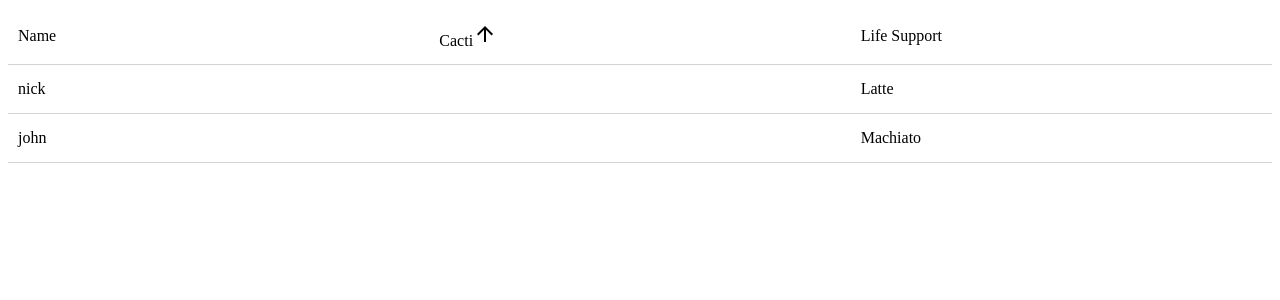
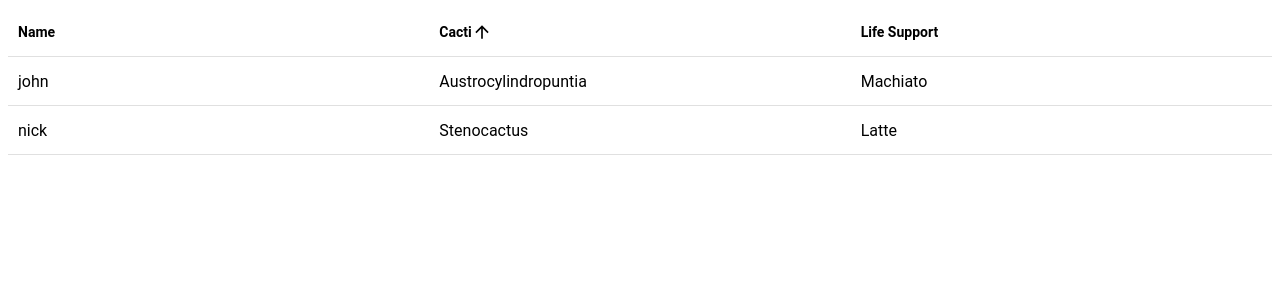
Before and after one commit to nwaywood/react-material-table, a React app: page / in a window 1280 px wide. Shown: the top 300 px of the page. Built offline with nearby package versions, Linux system fonts and the light colour scheme.

Commit message:
feat: Added proper default styling

```diff
--- a/src/Table.tsx
+++ b/src/Table.tsx
@@ -102,6 +102,7 @@ const renderRow = (
         <div key={index}>
             <TableRowDiv
                 className="table-row"
+                clickable={!!onRowSelection}
                 // only add onClick listener if user has supplied a function
                 onClick={
                     onRowSelection
@@ -189,7 +190,7 @@ const renderHeaderColumn = (
                           )
                     : () => false
             }
-            sortable={!!item.sort}
+            clickable={!!item.sort}
         >
             {item.title}
             {renderArrow(
@@ -269,13 +270,19 @@ const calcTotalProportions = (columns: Column[]): number =>
     )
 const renderArrow = (sortable: boolean, isCurrentColumn: boolean, order?) => {
     if (isCurrentColumn && (!order || order === "asc")) {
-        return <img src={UpwardIconSvg} />
+        return <img style={{ height: "20px" }} src={UpwardIconSvg} />
     }
     if (isCurrentColumn && order === "desc") {
-        return <img src={DownwardIconSvg} />
+        return <img style={{ height: "20px" }} src={DownwardIconSvg} />
     }
     if (sortable) {
-        return <HoverableArrow id="hoverableArrow" src={UpwardIconSvg} />
+        return (
+            <HoverableArrow
+                style={{ height: "20px" }}
+                id="hoverableArrow"
+                src={UpwardIconSvg}
+            />
+        )
     }
     return null
 }
@@ -302,24 +309,35 @@ const setCurrentSortColumn = (
 const HoverableArrow = styled.img`
     display: none;
 `
-
 const TableDiv = styled.div`
     display: flex;
     flex-flow: column nowrap;
+    font-family: "Roboto", "Helvetica", "Arial", "sans-serif";
+`
+const TableTitleDiv = styled.div`
+    display: flex;
+    height: 64px;
+    align-items: center;
 `
 const TableHeaderRowDiv = styled.div`
     display: flex;
     flex-flow: row nowrap;
-    height: 56px;
+    height: 48px;
     align-items: center;
-    border-bottom: 1px solid #827c7c57;
+    border-bottom: 1px solid #e0e0e0;
+    /* material subtitle 2 */
+    font-size: 14px;
+    font-weight: bold;
+    letter-spacing: 0.1;
 `
 const TableHeaderItemDiv = styled.div<{
     colWidthProportion?: number
     totalWidthProportions: number
     onClick: any
-    sortable: boolean
+    clickable: boolean
 }>`
+    display: flex;
+    align-items: center;
     width: ${props =>
         `${((props.colWidthProportion || 1) / props.totalWidthProportions) *
             100}%`};
@@ -327,15 +345,22 @@ const TableHeaderItemDiv = styled.div<{
         display: inline;
     }
     padding: 0px 10px;
-    cursor: ${props => (props.sortable ? "pointer" : "cursor")};
+    cursor: ${props => (props.clickable ? "pointer" : "cursor")};
+    /* https://davidwalsh.name/css-ellipsis */
+    text-overflow: ellipsis;
+    overflow: hidden;
+    white-space: nowrap;
 `
-const TableRowDiv = styled.div`
+const TableRowDiv = styled.div<{ clickable: boolean }>`
     display: flex;
     flex-flow: row nowrap;
-    cursor: pointer;
-    border-bottom: 1px solid #827c7c57;
+    cursor: ${props => (props.clickable ? "pointer" : "cursor")};
+    border-bottom: 1px solid #e0e0e0;
     height: 48px;
     align-items: center;
+    /* material subtitle 1 */
+    font-size: 16px;
+    letter-spacing: 0.15;
 `
 const TableRowItemDiv = styled.div<{
     colWidthProportion?: number
@@ -345,6 +370,10 @@ const TableRowItemDiv = styled.div<{
         `${((props.colWidthProportion || 1) / props.totalWidthProportions) *
             100}%`};
     padding: 0px 10px;
+    /* https://davidwalsh.name/css-ellipsis */
+    text-overflow: ellipsis;
+    overflow: hidden;
+    white-space: nowrap;
 `
 
 export default ReactMaterialTable
--- a/src/index.tsx
+++ b/src/index.tsx
@@ -11,7 +11,7 @@ const columns = [
     {
         dataName: "cacti",
         title: "Cacti",
-        cellValue: row => row.cactus,
+        cellValue: ({ rowData }) => rowData.cacti,
         sort: true
     },
     {
@@ -22,7 +22,7 @@ const columns = [
 ]
 const data = [
     { name: "john", cacti: "Austrocylindropuntia", lifeSupport: "Machiato" },
-    { name: "nick", cactus: "Stenocactus", lifeSupport: "Latte" }
+    { name: "nick", cacti: "Stenocactus", lifeSupport: "Latte" }
 ]
 
 const onRowSelection = ({ toggleAccordion }) => toggleAccordion()
```
